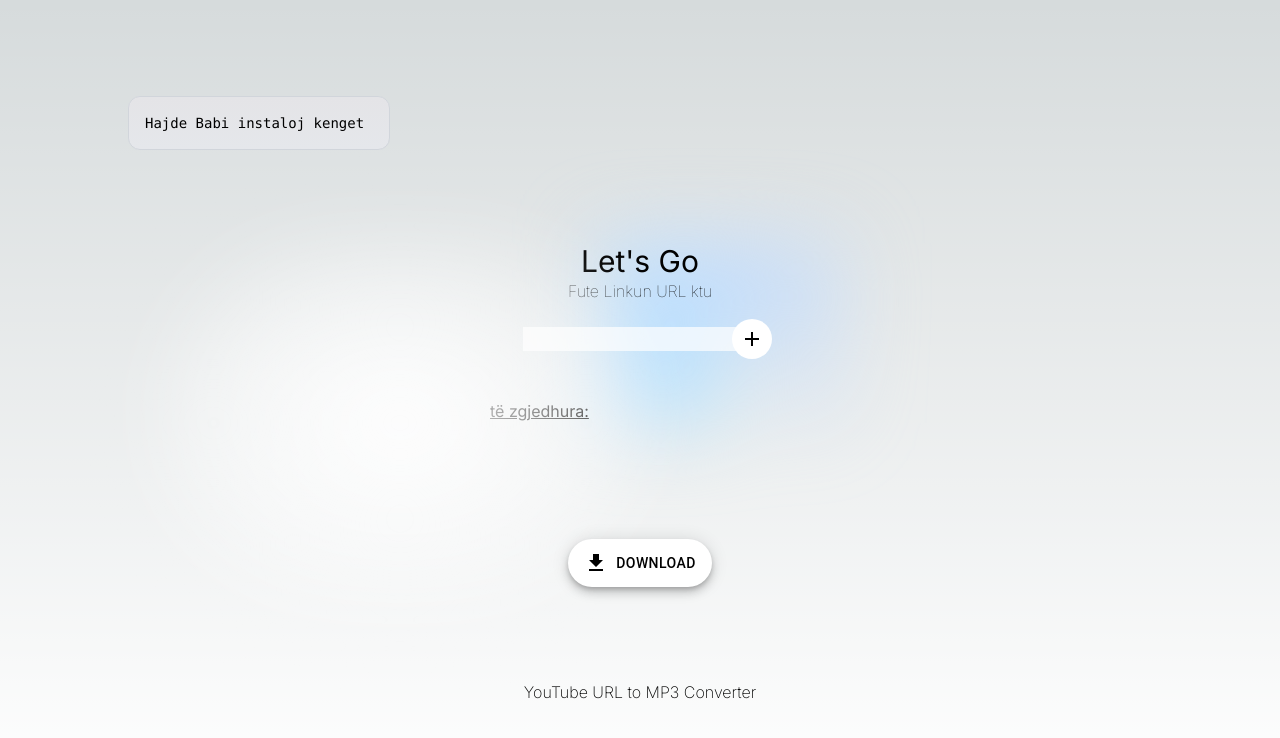
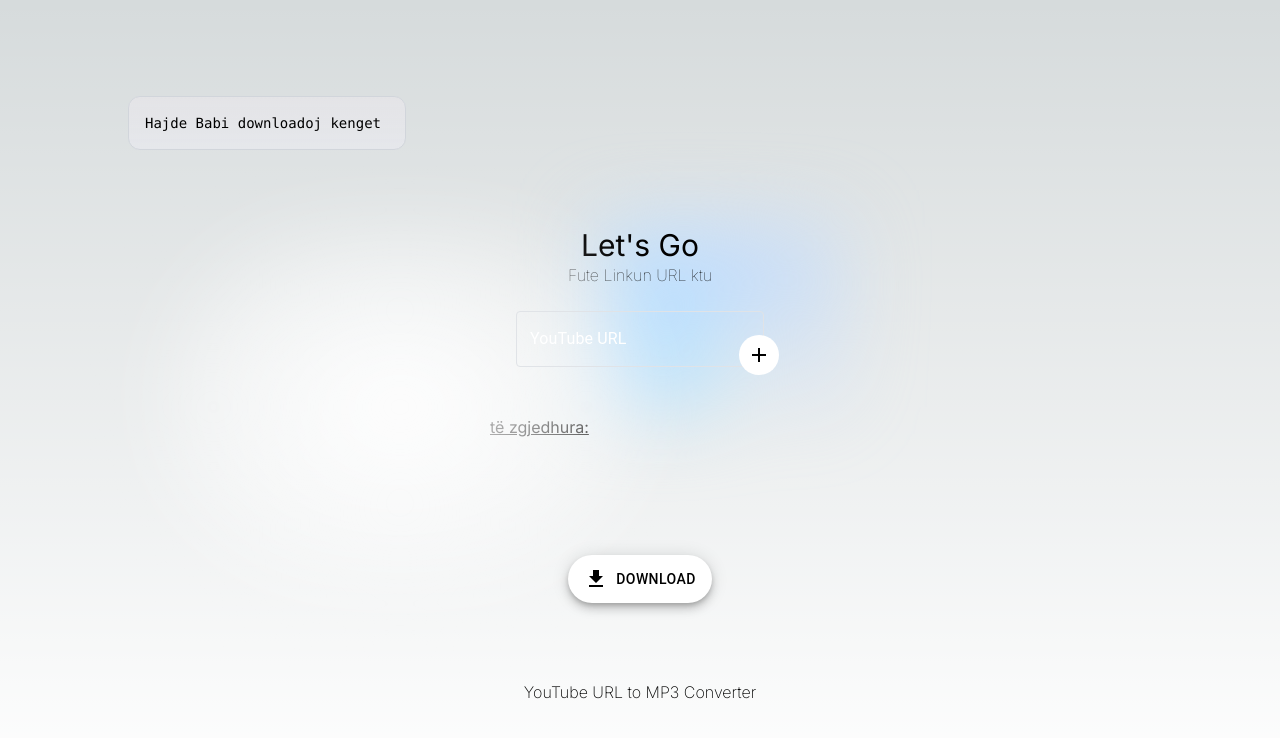
Before and after one commit to izzyyhh/fodda_mp3_installer, a Next.js app: page / in a window 1280 px wide. Shown: the top 738 px of the page. Built offline with nearby package versions, Linux system fonts and the light colour scheme.

Commit message:
add new input field

```diff
--- a/src/app/api/getinfo/route.ts
+++ b/src/app/api/getinfo/route.ts
@@ -23,5 +23,3 @@
     return NextResponse.json({ error: e });
   }
 }
-
-// TODO, spinner while getting info and feedback when downloaded
--- a/src/app/layout.tsx
+++ b/src/app/layout.tsx
@@ -4,8 +4,9 @@
 const inter = Inter({ subsets: ["latin"] });
 
 export const metadata = {
-  title: "Create Next App",
-  description: "Generated by create next app",
+  title: "YouTube URL to MP3",
+  description:
+    "Convert YouTube Videos into .mp3 files by providing the video URL",
 };
 
 export default function RootLayout({
--- a/src/app/page.tsx
+++ b/src/app/page.tsx
@@ -1,8 +1,42 @@
 "use client";
 
 import { Add, Done, Download } from "@mui/icons-material";
-import { Button, CircularProgress, Fab, IconButton } from "@mui/material";
+import {
+  Button,
+  CircularProgress,
+  Fab,
+  IconButton,
+  Input,
+  TextField,
+  styled,
+} from "@mui/material";
 import { useRef, useState } from "react";
+
+const CssTextField = styled(TextField)({
+  "& label.Mui-focused": {
+    color: "white",
+  },
+  "& input": {
+    color: "white",
+  },
+  "& label": {
+    color: "white",
+  },
+  "& .MuiInput-underline:after": {
+    borderBottomColor: "#B2BAC2",
+  },
+  "& .MuiOutlinedInput-root": {
+    "& fieldset": {
+      borderColor: "#E0E3E7",
+    },
+    "&:hover fieldset": {
+      borderColor: "white",
+    },
+    "&.Mui-focused fieldset": {
+      borderColor: "#6F7E8C",
+    },
+  },
+});
 
 export default function Home() {
   const [urlInput, setUrlInput] = useState("");
@@ -14,7 +48,7 @@
     <main className="flex min-h-screen flex-col items-center justify-between p-24">
       <div className="z-10 w-full max-w-5xl items-center justify-between font-mono text-sm lg:flex">
         <p className="fixed left-0 top-0 flex w-full justify-center border-b border-gray-300 bg-gradient-to-b from-zinc-200 pb-6 pt-8 backdrop-blur-2xl dark:border-neutral-800 dark:bg-zinc-800/30 dark:from-inherit lg:static lg:w-auto  lg:rounded-xl lg:border lg:bg-gray-200 lg:p-4 lg:dark:bg-zinc-800/30">
-          Hajde Babi instaloj kenget&nbsp;
+          Hajde Babi downloadoj kenget&nbsp;
         </p>
       </div>
       <div className="relative flex flex-col place-items-center before:absolute before:h-[300px] before:w-[480px] before:-translate-x-1/2 before:rounded-full before:bg-gradient-radial before:from-white before:to-transparent before:blur-2xl before:content-[''] after:absolute after:-z-20 after:h-[180px] after:w-[240px] after:translate-x-1/3 after:bg-gradient-conic after:from-sky-200 after:via-blue-200 after:blur-2xl after:content-[''] before:dark:bg-gradient-to-br before:dark:from-transparent before:dark:to-blue-700 before:dark:opacity-10 after:dark:from-sky-900 after:dark:via-[#0141ff] after:dark:opacity-40 before:lg:h-[360px]">
@@ -59,8 +93,9 @@
                 >
                   <Add className="text-black "></Add>
                 </IconButton>
-                <input
-                  className=" text-black opacity-70"
+                <CssTextField
+                  autoComplete="off"
+                  label="YouTube URL"
                   type="text"
                   name="url"
                   id="url"
```
